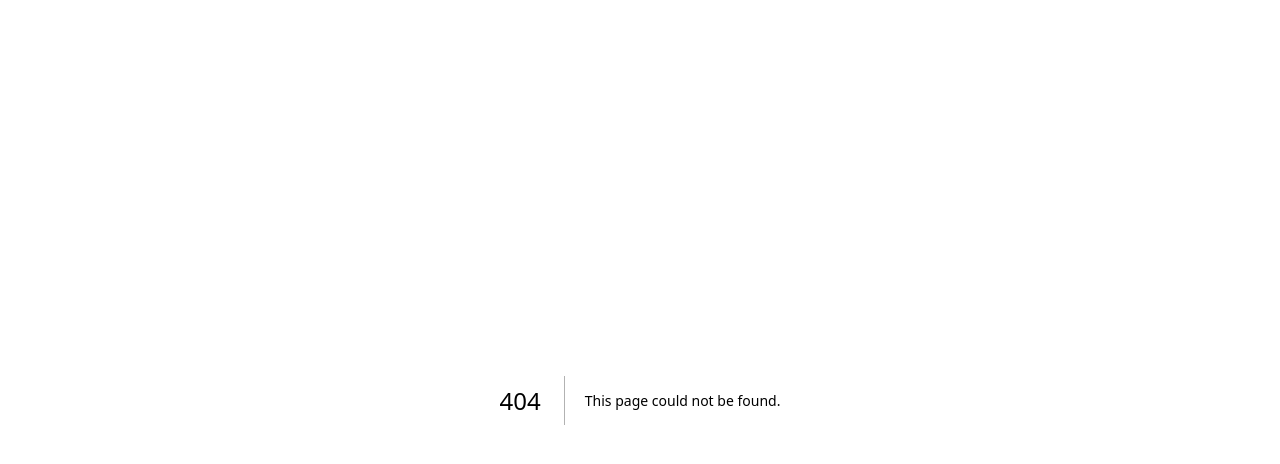
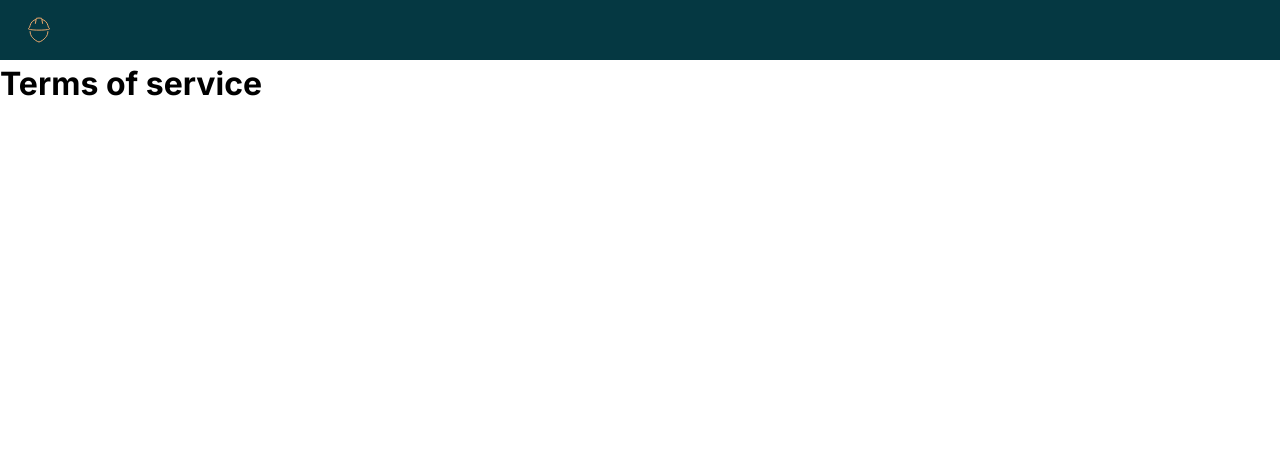
Before and after one commit to ThabisoMagwaza/quickshyft-website, a Next.js app: page /terms-of-service in a window 1280 px wide. Before the commit this address had no page. Shown: the top 464 px of the page. Built offline with nearby package versions, Linux system fonts and the light colour scheme.

Commit message:
feat: created navigation

```diff
--- a/src/app/layout.js
+++ b/src/app/layout.js
@@ -1,6 +1,7 @@
 import { Inter } from 'next/font/google';
 import StyledComponentsRegistry from '@/lib/registry';
 import GlobalStyles from '@/components/GlobalStyles';
+import Navigation from '@/components/Navigation';
 
 const inter = Inter({ subsets: ['latin'] });
 
@@ -14,7 +15,10 @@ export default function RootLayout({ children }) {
   return (
     <html lang="en">
       <StyledComponentsRegistry>
-        <body className={inter.className}>{children}</body>
+        <body className={inter.className}>
+          <Navigation />
+          {children}
+        </body>
         <GlobalStyles />
       </StyledComponentsRegistry>
     </html>
--- /dev/null
+++ b/src/app/terms-of-service/page.js
@@ -0,0 +1,7 @@
+export default function Page() {
+  return (
+    <div>
+      <h1>Terms of service</h1>
+    </div>
+  );
+}
--- /dev/null
+++ b/src/components/MaxWidthWrapper/MaxWidthWrapper.js
@@ -0,0 +1,14 @@
+'use client';
+import styled from 'styled-components';
+
+function MaxWidthWrapper({ children, ...delegated }) {
+  return <Wrapper {...delegated}>{children}</Wrapper>;
+}
+
+const Wrapper = styled.div`
+  max-width: 1440px;
+  padding: 0 24px;
+  margin: 0 auto;
+`;
+
+export default MaxWidthWrapper;
--- /dev/null
+++ b/src/components/MaxWidthWrapper/index.js
@@ -0,0 +1,2 @@
+export * from './MaxWidthWrapper';
+export { default } from './MaxWidthWrapper';
--- /dev/null
+++ b/src/components/Navigation/Navigation.js
@@ -0,0 +1,34 @@
+'use client';
+import styled from 'styled-components';
+
+import { COLORS } from '@/lib/constants';
+import MaxWidthWrapper from '../MaxWidthWrapper';
+import UnstyledLink from '../UnstyledLink';
+import Image from 'next/image';
+import VisuallyHidden from '../VisuallyHidden';
+
+function Navigation() {
+  return (
+    <Wrapper>
+      <InnerWrapper>
+        <UnstyledLink href="/">
+          <Image src="/images/logo.svg" width={30} height={26} alt="" />
+          <VisuallyHidden>Navigate Home</VisuallyHidden>
+        </UnstyledLink>
+      </InnerWrapper>
+    </Wrapper>
+  );
+}
+
+const Wrapper = styled.nav`
+  background: ${COLORS.Primary64};
+  height: 60px;
+`;
+
+const InnerWrapper = styled(MaxWidthWrapper)`
+  display: flex;
+  align-items: center;
+  height: 100%;
+`;
+
+export default Navigation;
--- /dev/null
+++ b/src/components/Navigation/index.js
@@ -0,0 +1,2 @@
+export * from './Navigation';
+export { default } from './Navigation';
--- /dev/null
+++ b/src/components/UnstyledLink/UnstyledLink.js
@@ -0,0 +1,13 @@
+'use client';
+import Link from 'next/link';
+import styled from 'styled-components';
+
+function UnstyledLink({ children, href }) {
+  return <Wrapper href={href}>{children}</Wrapper>;
+}
+
+const Wrapper = styled(Link)`
+  text-decoration: none;
+`;
+
+export default UnstyledLink;
--- /dev/null
+++ b/src/components/UnstyledLink/index.js
@@ -0,0 +1,2 @@
+export * from './UnstyledLink';
+export { default } from './UnstyledLink';
--- /dev/null
+++ b/src/components/VisuallyHidden/VisuallyHidden.js
@@ -0,0 +1,19 @@
+'use client';
+import styled from 'styled-components';
+
+function VisuallyHidden({ children }) {
+  return <Wrapper>{children}</Wrapper>;
+}
+
+const Wrapper = styled.div`
+  position: absolute;
+  padding: 0;
+  clip: rect(0 0 0 0);
+  overflow: hidden;
+  width: 1px;
+  height: 1px;
+  margin: -1px;
+  border: 0;
+`;
+
+export default VisuallyHidden;
--- /dev/null
+++ b/src/components/VisuallyHidden/index.js
@@ -0,0 +1,2 @@
+export * from './VisuallyHidden';
+export { default } from './VisuallyHidden';
```
